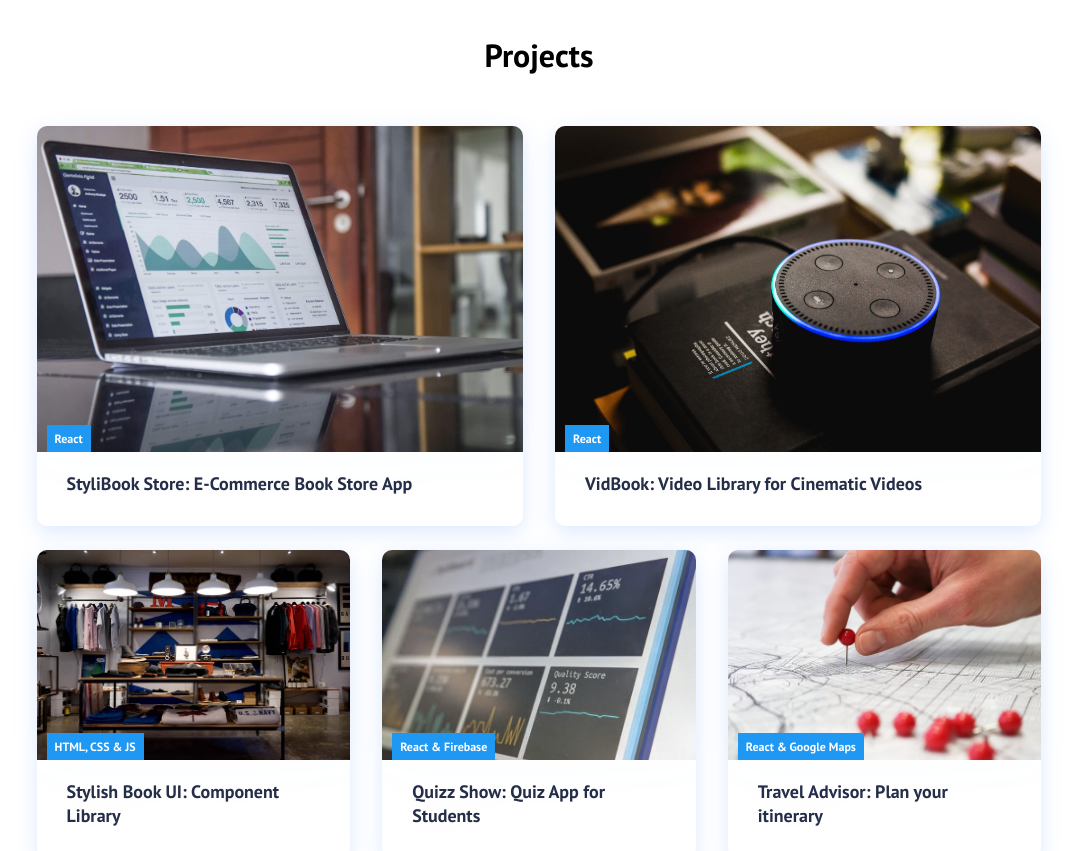
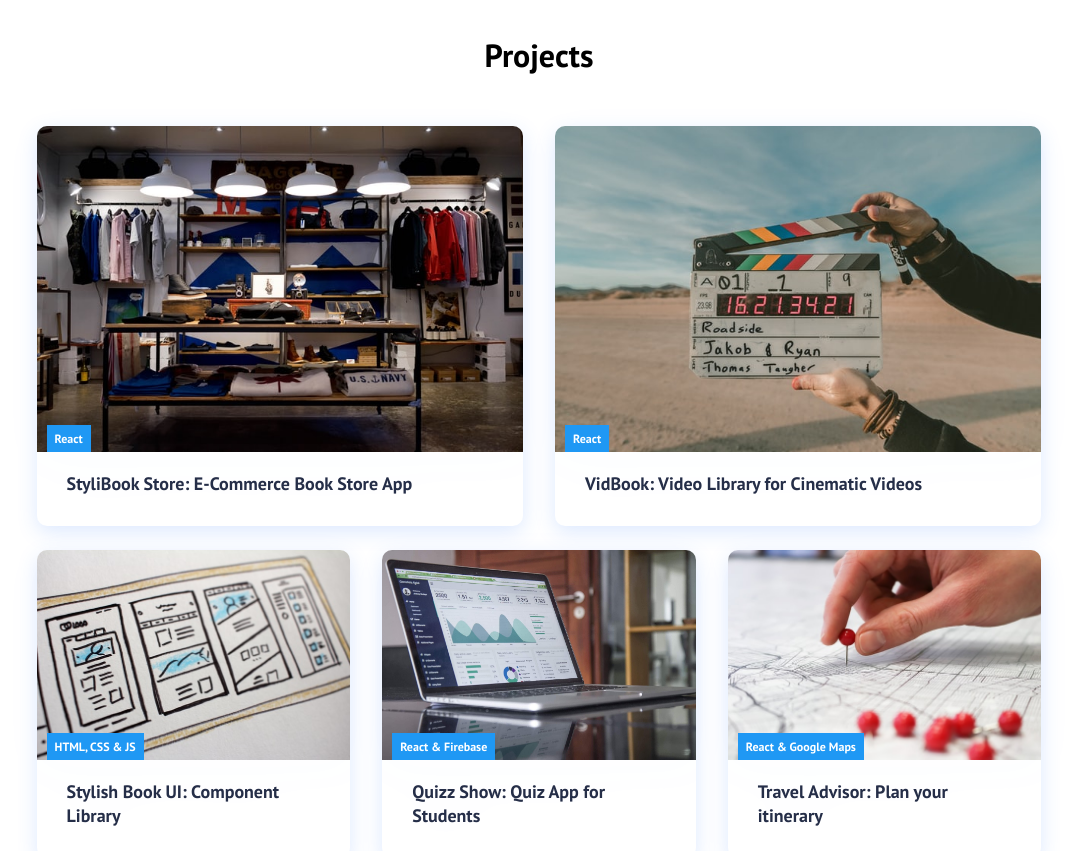
Before and after one commit to Ash-D23/Portfolio, a React (Create React App) app: page / in a window 1280 px wide. Shown: the part 1740-2591 px from the top of the page, without its empty margins (101-1178 px from the left). Built offline with nearby package versions, Linux system fonts and the light colour scheme.

Commit message:
refactor: updated images

```diff
--- a/src/components/Cards/Cards.js
+++ b/src/components/Cards/Cards.js
@@ -11,7 +11,7 @@ function Cards() {
         <div className='cards__wrapper'>
           <ul className='cards__items'>
             <CardItem
-              src='images/analysis.jpg'
+              src='images/book.jpg'
               text='StyliBook Store: E-Commerce Book Store App'
               label='React'
               path='/'
@@ -20,7 +20,7 @@ function Cards() {
               demo='https://stylibookstoreapp.netlify.app/'
             />
             <CardItem
-              src='images/exam.jpg'
+              src='images/video.jpg'
               text='VidBook: Video Library for Cinematic Videos'
               label='React'
               path='/'
@@ -31,7 +31,7 @@ function Cards() {
           </ul>
           <ul className='cards__items'>
             <CardItem
-              src='images/book.jpg'
+              src='images/ui.jpg'
               text='Stylish Book UI: Component Library'
               label='HTML, CSS & JS'
               path='/'
@@ -39,7 +39,7 @@ function Cards() {
               demo='https://stylishbookui.netlify.app/'
             />
             <CardItem
-              src='images/job.jpg'
+              src='images/analysis.jpg'
               text='Quizz Show: Quiz App for Students'
               label='React & Firebase'
               path='/'
```
Also changed, not shown: public/images/ui.jpg (added), public/images/video.jpg (added).
